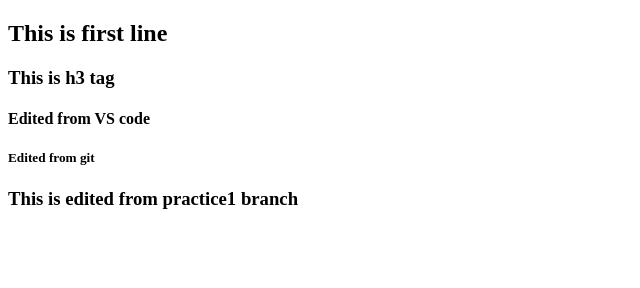
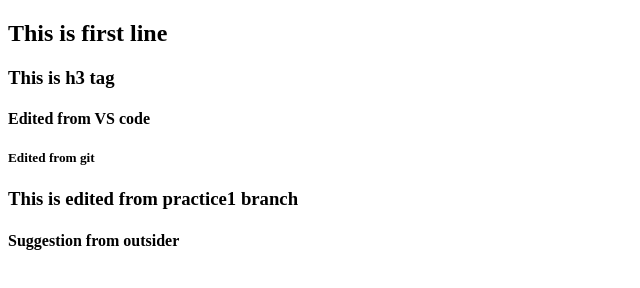
Before and after one commit to Ashu7206/tester, a plain HTML site: page basefile/child2/index.html in a window 1280 px wide. Shown: the whole page, without its empty margins (0-640 px from the left). Drawn offline with Linux system fonts and the light colour scheme.

Commit message:
Update index.html

```diff
--- a/basefile/child2/index.html
+++ b/basefile/child2/index.html
@@ -11,5 +11,6 @@
     <h4>Edited from VS code</h4>
     <h5>Edited from git</h5>
     <h3>This is edited from practice1 branch</h3>
+    <h4>Suggestion from outsider</h4>
 </body>
 </html>
```
